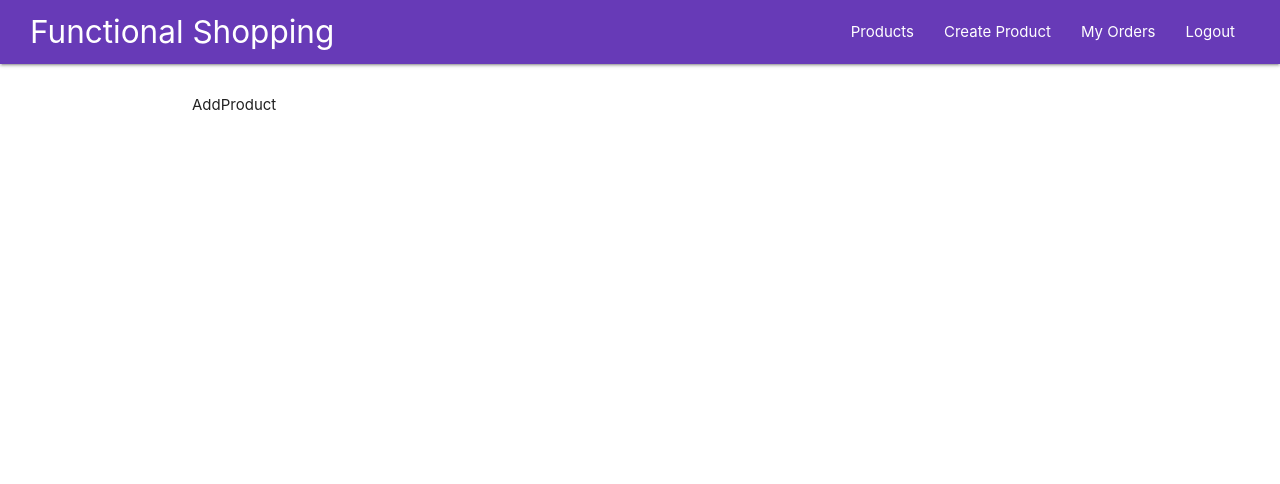
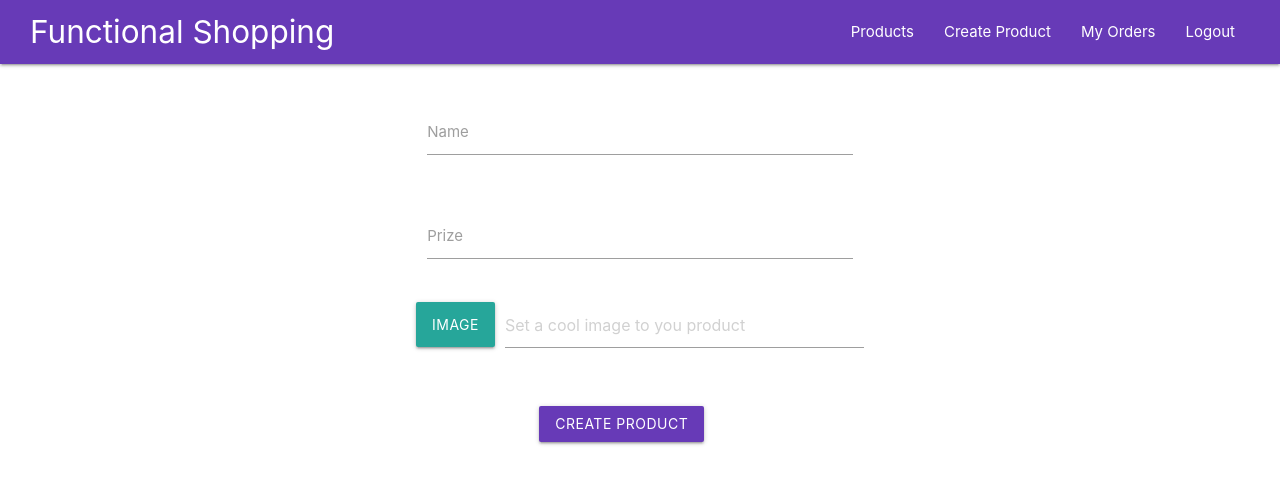
Before and after one commit to jeffersondesouza/functional-shopping, a React (Create React App) app: page /create-product in a window 1280 px wide. Shown: the top 484 px of the page. Built offline with nearby package versions, Linux system fonts and the light colour scheme.

Commit message:
create product page

```diff
--- a/src/view/pages/AddProduct/index.js
+++ b/src/view/pages/AddProduct/index.js
@@ -1,7 +1,50 @@
 import React from "react";
 
 const AddProduct = () => {
-  return <div>AddProduct</div>;
+  return (
+    <div className="row">
+      <form className="col s12 m6 offset-m3">
+        <div className="row">
+          <div className="input-field col s12">
+            <input id="name" type="text" />
+            <label htmlFor="name">Name</label>
+          </div>
+        </div>
+        <div className="row">
+          <div className="input-field col s12">
+            <input id="prize" type="number" />
+            <label htmlFor="prize">Prize</label>
+          </div>
+        </div>
+
+        <div className="row">
+          <div className="file-field input-field">
+            <div className="btn">
+              <span>Image</span>
+              <input type="file" multiple />
+            </div>
+            <div className="file-path-wrapper">
+              <input
+                className="file-path validate"
+                type="text"
+                placeholder="Set a cool image to you product"
+              />
+            </div>
+          </div>
+        </div>
+        <div className="row">
+          <div className="input-field col s12 offset-m3">
+            <button
+              className="btn waves-effect waves-light deep-purple"
+              type="submit"
+            >
+              Create Product
+            </button>
+          </div>
+        </div>
+      </form>
+    </div>
+  );
 };
 
 export default AddProduct;
```
